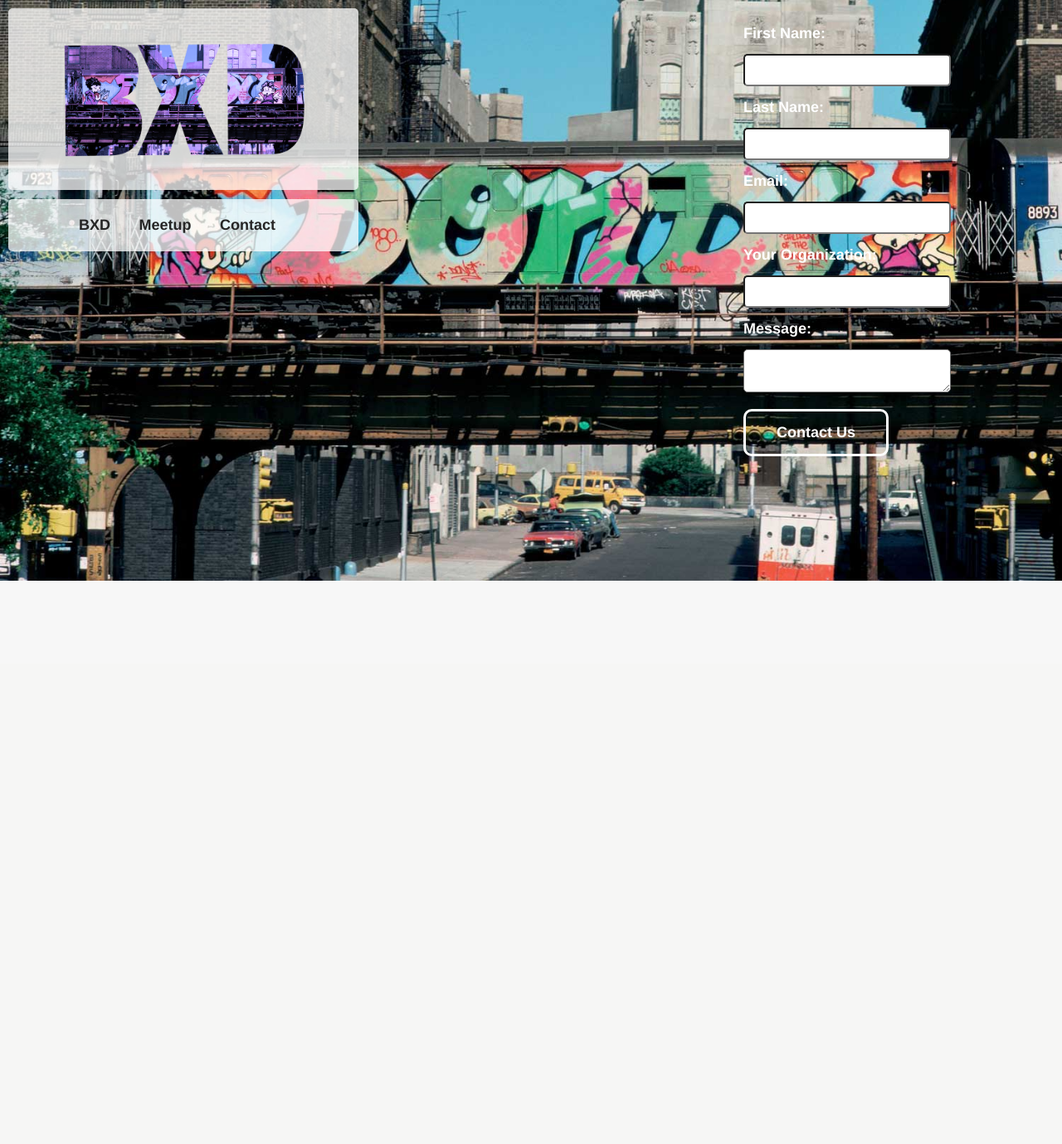
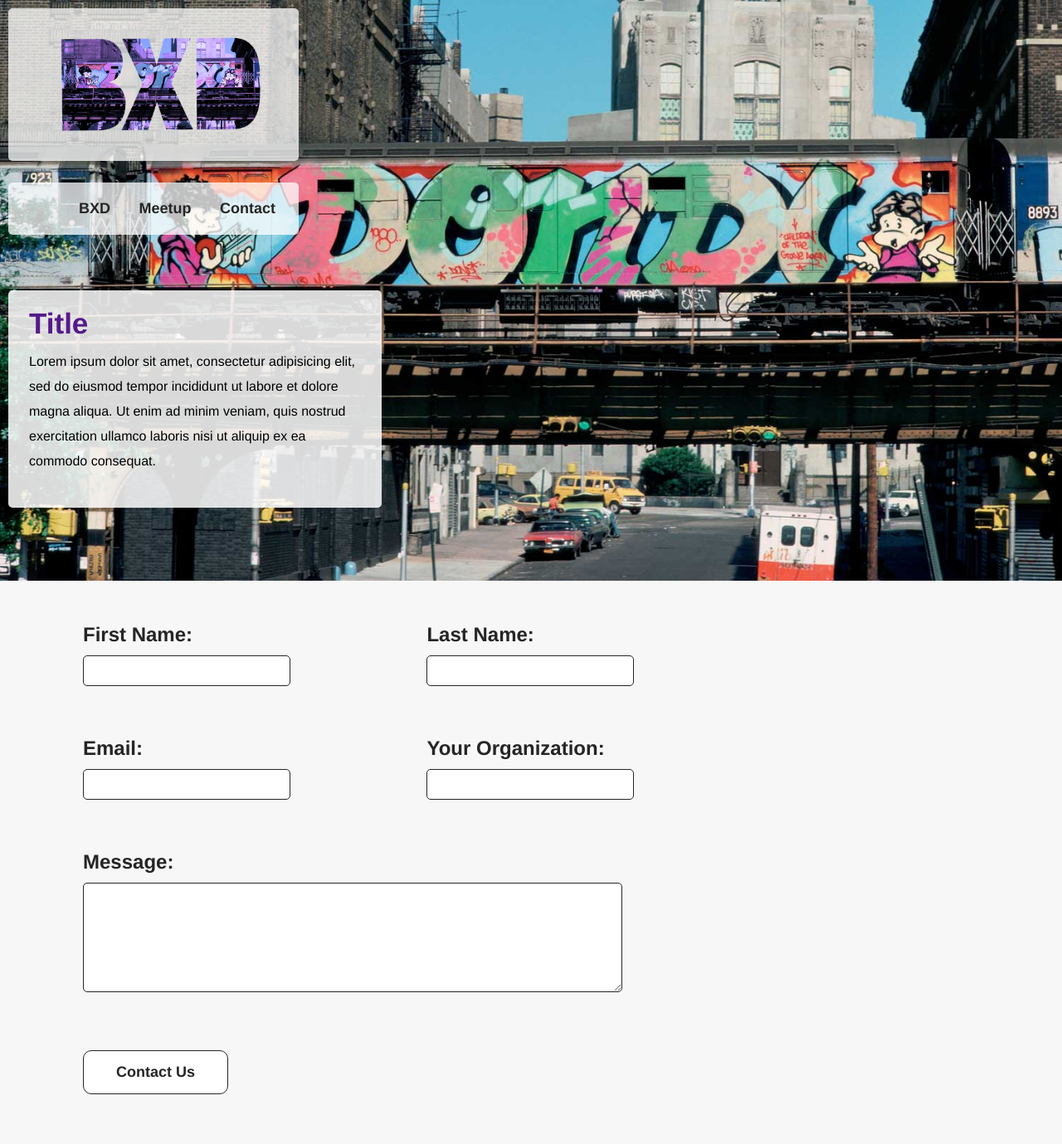
Before and after one commit to joeknows718/bxd-splash, a Flask app: page /contact in a window 1280 px wide; the page is wider, and only the part inside the window is pictured. Shown: that part at 83% size. Before the commit the page ends 700 px from the top of that part, so only its background shows below. Run offline with Flask 2, Linux system fonts and the light colour scheme; parts of the project's set-up code (start-up, migrations or seed data) failed here and were passed over; some libraries are stand-ins or nearby versions.

Commit message:
made stylistic changes as per J | miguel

```diff
--- a/app/static/style.css
+++ b/app/static/style.css
@@ -7,6 +7,13 @@ body{
 	line-height: 30px;
 }
 
+h1{
+	font-size: 45px;
+}
+
+h2{
+	font-size: 35px;
+}
 .header{
 	width: 100%;
 	min-height: 700px;
@@ -19,6 +26,7 @@ body{
 
 .header-img{
 	width: 100%;
+	z-index: -1;
 	height: 100%;
 	margin: 0;
 	padding: 0;
@@ -33,9 +41,9 @@ body{
 	display: inline;
 	position: absolute;
 	background-color: rgba(255, 255, 255, .75);
-	margin-top: 240px;
+	margin-top: 220px;
 	z-index: 10;
-	width: 33%;
+	width: 350px;
 	margin-left: 10px;
 	border-radius: 5px;
 }
@@ -64,7 +72,7 @@ body{
 }
 
 .logo{
-	width:33%;
+	width:350px;
 	position: absolute;
 	margin-top: 10px;
 	margin-left: 10px;
@@ -87,7 +95,7 @@ body{
 	font-size: 16px;
 	position: absolute;
 	margin-top: 350px;
-	margin-left: 750px;
+	margin-left: 10px;
 	border-radius: 5px;
 }
 
@@ -105,9 +113,11 @@ body{
 }
 
 .video{
-	float: left;
+	float: right;
 	width: 45%;
-	margin-right: 75px;
+	margin-right: 50px;
+	margin-top: 100px;
+	z-index: 10;
 }
 
 .content{
@@ -126,11 +136,6 @@ body{
 /* Contact Page */
 
 
-.contact-form{
-	float: right;
-	width: 30%;
-	margin-top: 25px;
-}
 
 .contact{
 	width: 100%;
@@ -143,35 +148,52 @@ body{
 	position: relative;
 }
 
-.contact label{
-	margin-top: 25px;
-	font-size: 18px;
-	font-weight: 800;
-	color: #fff;
+.contact-form{
+	width:100%;
+	margin:50px;
 }
 
-.contact input {
+.form-inputs{
+	display: inline-block;
+	margin-right: 150px;
+}
+
+.row{
+	margin:50px;
+}
+
+.contact-form label{
+	margin-top: 25px;
+	font-size: 24px;
+	font-weight: 800;
+	color: #252525;
+
+}
+
+.contact-form input {
 	padding: 10px;
 	border-radius: 5px;
 	margin:10px;
 	margin-left: 0;
 	width: 250px;
+	border: 1px solid #252525;
 }
 
-.contact textarea {
-	padding: 10px;
+.contact-form textarea {
+	padding: 50px;
 	border-radius: 5px;
 	margin:10px;
 	margin-left: 0;
-	width: 250px;
+	width: 650;
+	border: 1px solid #252525;
 
 }
 
 .submit-btn input{
 	padding: 15px;
-	color: #fff;
-	background-color: rgba(255, 255, 255, 0);
-	border: 3px solid #fff;
+	color: #252525;
+	background-color: rgba(255, 255, 255, 1);
+	border: 1px solid #252525;
 	border-radius: 10px;
 	font-weight: 800;
 	font-family: 'Helvetica Neue', Helvetica, arial, sans-serif;
@@ -181,5 +203,5 @@ body{
 
 .submit-btn input:hover{
 	background-color: #551A8B;
-
+	color: #fff;
 }
--- a/app/templates/contact.html
+++ b/app/templates/contact.html
@@ -11,48 +11,63 @@
 			<li><a href="{{ url_for('contact') }}">Contact</a></li>
 		</ul>
 	</div>
-	<div class="contact-form">
-		<form method="post", action="" name="contact">
-			{{ form.hidden_tag() }}
+	<div class="slider-content">
+		<h2 id="slider-title">Title</h2>
+		<p id="slider-text">Lorem ipsum dolor sit amet, consectetur adipisicing elit, sed do eiusmod
+		tempor incididunt ut labore et dolore magna aliqua. Ut enim ad minim veniam,
+		quis nostrud exercitation ullamco laboris nisi ut aliquip ex ea commodo
+		consequat.</p>
+	</div>
+</div>
+<div class="contact-form">
+	<form method="post", action="" name="contact">
+		{{ form.hidden_tag() }}
+		<div class="row">
 			<div class="form-inputs">
 				<label class="form-label" for="first_name">First Name:</label><br>
-				{{ form.first_name(class = "form-text") }}
+				{{ form.first_name(class = "form-text") }}<br>
 				{% for error in form.errors.first_name %}
 				<span class="help-inline">[{{ error }}]</span><br>
 				{% endfor %}
 			</div>
 			<div class="form-inputs">
 				<label class="form-label" for="last_name">Last Name:</label><br>
-				{{ form.last_name(class = "form-text") }}
+				{{ form.last_name(class = "form-text") }}<br>
 				{% for error in form.errors.last_name %}
 				<span class="help-inline">[{{ error }}]</span><br>
 				{% endfor %}
 			</div>
+		</div>
+		<div class="row">
 			<div class="form-inputs">
 				<label class="form-label" for="email">Email:</label><br>
-				{{ form.email(class = "form-text") }}
+				{{ form.email(class = "form-text") }}<br>
 				{% for error in form.errors.email %}
 				<span class="help-inline">[{{ error }}]</span><br>
 				{% endfor %}
 			</div>
 			<div class="form-inputs">
 				<label class="form-label" for="organization">Your Organization:</label><br>
-				{{ form.organization(class = "form-text") }}
+				{{ form.organization(class = "form-text") }}<br>
 				{% for error in form.errors.organization %}
 				<span class="help-inline">[{{ error }}]</span><br>
 				{% endfor %}
 			</div>
+		</div>
+		<div class="row">
 			<div class="form-inputs">
 				<label class="form-label" for="message">Message:</label><br>
-				{{ form.message(class = "form-text") }}
+				{{ form.message(class = "form-text") }}<br>
 				{% for error in form.errors.message %}
 				<span class="help-inline">[{{ error }}]</span><br>
 				{% endfor %}
 			</div>
+		</div>
+		<div class="row">
 			<div class="submit-btn">
 				<input class="submit-btn" type="submit" value="Contact Us">
 			</div>
-		</form>
-	</div>
-<div>
+		</div>
+	</form>
+</div>
 {% endblock %}
--- a/app/templates/index.html
+++ b/app/templates/index.html
@@ -21,11 +21,11 @@
 		quis nostrud exercitation ullamco laboris nisi ut aliquip ex ea commodo
 		consequat.</p>
 	</div>
+	<div class="video">
+		<iframe src="https://player.vimeo.com/video/36732688" width="700" height="425" frameborder="0" webkitallowfullscreen mozallowfullscreen allowfullscreen></iframe>
+	</div>
 </div>
 <div class="content-wrapper">
-	<div class="video">
-		<iframe src="https://player.vimeo.com/video/36732688" width="500" height="281" frameborder="0" webkitallowfullscreen mozallowfullscreen allowfullscreen></iframe>
-	</div>
 	<div class="content">
 		<h1>Title</h1>
 		<p>Lorem ipsum dolor sit amet, consectetur adipisicing elit, sed do eiusmod
--- /dev/null
+++ b/requirements.txt
@@ -0,0 +1,6 @@
+Flask==0.10.1
+Flask-WTF==0.11
+Flask-SQLAlchemy==2.0
+Flask-Migrate==1.3.1
+Flask-Mail==0.9.1
+Flask-Login==0.2.11
```
Also changed, not shown: 7 other files.
